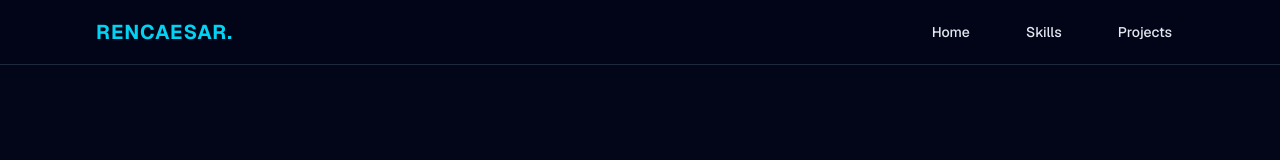
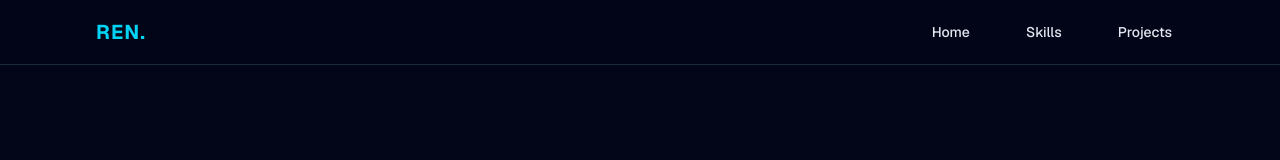
Before and after one commit to Rochwidias/rochwidias, a Next.js app: page / in a window 1280 px wide. Shown: the top 160 px of the page. Built offline with nearby package versions, Linux system fonts and the light colour scheme.

Commit message:
kesalahan berpikir

```diff
--- a/app/page.tsx
+++ b/app/page.tsx
@@ -13,7 +13,7 @@ export default function Home() {
         <div className="max-w-6xl mx-auto px-4 sm:px-6 lg:px-8">
           <div className="flex items-center justify-between h-16">
             <div className="flex-shrink-0 font-bold text-xl text-cyan-400 tracking-wider">
-              RENCAESAR.
+              REN.
             </div>
             <div className="hidden md:block">
               <div className="ml-10 flex items-baseline space-x-8">
```
